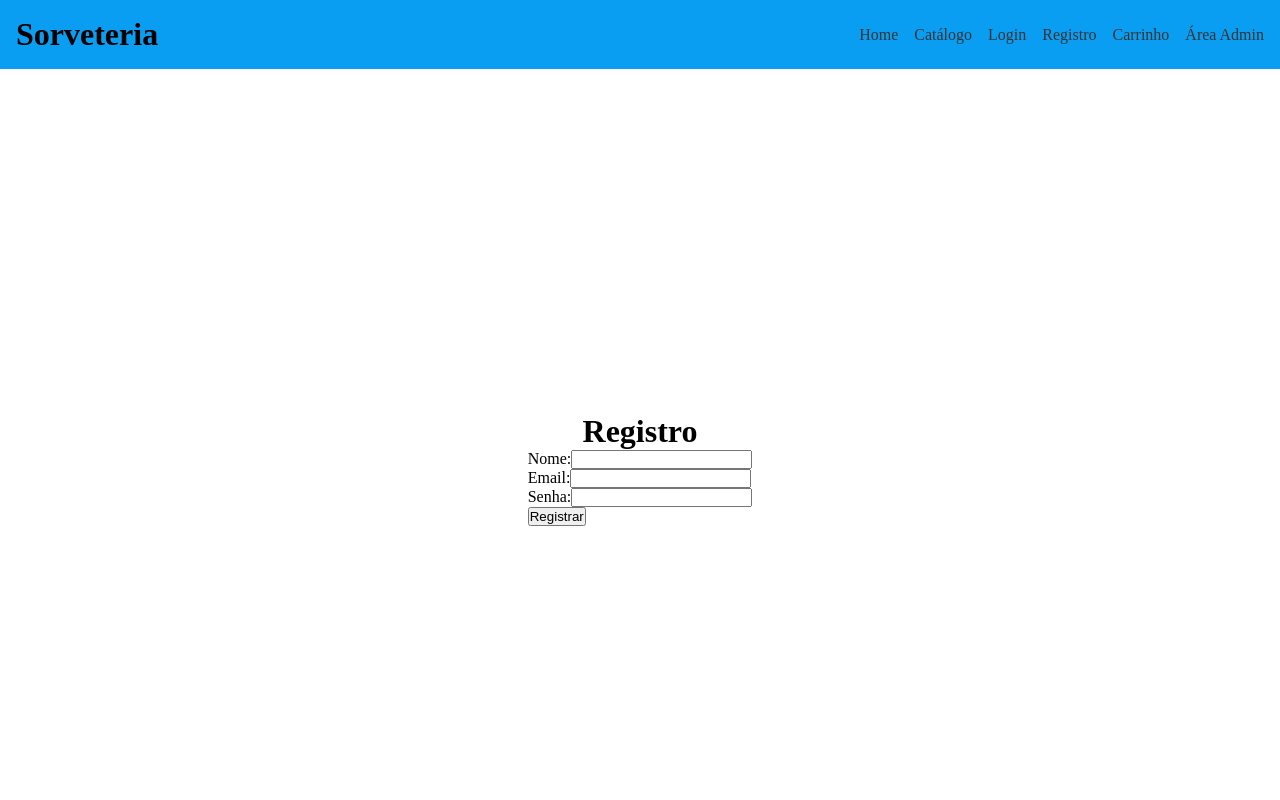
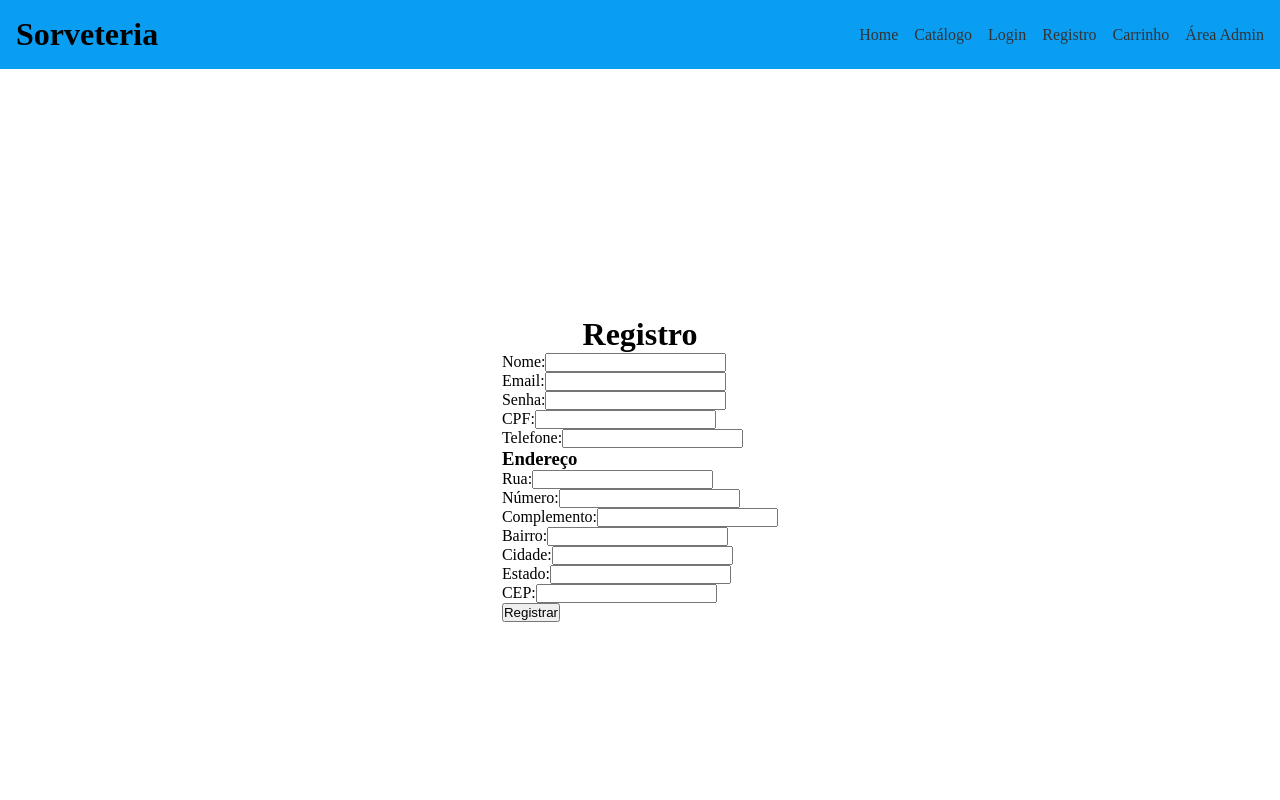
Before and after one commit to RuanKysa/SORVETERIA-FRONT, a Next.js app: page /register in a window 1280 px wide. Shown: the top 800 px of the page. Built offline with nearby package versions, Linux system fonts and the light colour scheme.

Commit message:
CHORE: REGISTER FORMS

```diff
--- a/src/pages/catalogo.js
+++ b/src/pages/catalogo.js
@@ -6,7 +6,6 @@ export default function catalogo() {
         <Layout>
             <div>
                 <main>
-                    <h1>CATALOGO</h1>
                     <ProductCatalog />
                 </main>
             </div>
--- a/src/pages/register.js
+++ b/src/pages/register.js
@@ -1,4 +1,3 @@
-// pages/register.js
 import React, { useState } from 'react';
 import axios from 'axios';
 import styles from '../styles/Auth.module.css';
@@ -9,9 +8,18 @@ const Register = () => {
     const [name, setName] = useState('');
     const [email, setEmail] = useState('');
     const [password, setPassword] = useState('');
+    const [cpf, setCpf] = useState('');
+    const [phone, setPhone] = useState('');
+    const [street, setStreet] = useState('');
+    const [number, setNumber] = useState('');
+    const [complement, setComplement] = useState('');
+    const [neighborhood, setNeighborhood] = useState('');
+    const [city, setCity] = useState('');
+    const [state, setState] = useState('');
+    const [zipCode, setZipCode] = useState('');
     const [error, setError] = useState(null);
     const [loading, setLoading] = useState(false);
-    const router = useRouter(); // Inicializando o useRouter
+    const router = useRouter();
 
     const handleSubmit = async (e) => {
         e.preventDefault();
@@ -23,9 +31,19 @@ const Register = () => {
                 name,
                 email,
                 password,
+                cpf,
+                phone,
+                address: {
+                    street,
+                    number,
+                    complement,
+                    neighborhood,
+                    city,
+                    state,
+                    zipCode,
+                },
             });
             console.log('Registro bem-sucedido:', response.data);
-            // Redirecionar para a página inicial após o registro
             router.push('/');
         } catch (error) {
             console.error('Erro ao registrar:', error);
@@ -67,6 +85,87 @@ const Register = () => {
                             required
                         />
                     </div>
+                    <div>
+                        <label>CPF:</label>
+                        <input
+                            type="text"
+                            value={cpf}
+                            onChange={(e) => setCpf(e.target.value)}
+                            required
+                        />
+                    </div>
+                    <div>
+                        <label>Telefone:</label>
+                        <input
+                            type="text"
+                            value={phone}
+                            onChange={(e) => setPhone(e.target.value)}
+                            required
+                        />
+                    </div>
+                    <h3>Endereço</h3>
+                    <div>
+                        <label>Rua:</label>
+                        <input
+                            type="text"
+                            value={street}
+                            onChange={(e) => setStreet(e.target.value)}
+                            required
+                        />
+                    </div>
+                    <div>
+                        <label>Número:</label>
+                        <input
+                            type="text"
+                            value={number}
+                            onChange={(e) => setNumber(e.target.value)}
+                            required
+                        />
+                    </div>
+                    <div>
+                        <label>Complemento:</label>
+                        <input
+                            type="text"
+                            value={complement}
+                            onChange={(e) => setComplement(e.target.value)}
+                        />
+                    </div>
+                    <div>
+                        <label>Bairro:</label>
+                        <input
+                            type="text"
+                            value={neighborhood}
+                            onChange={(e) => setNeighborhood(e.target.value)}
+                            required
+                        />
+                    </div>
+                    <div>
+                        <label>Cidade:</label>
+                        <input
+                            type="text"
+                            value={city}
+                            onChange={(e) => setCity(e.target.value)}
+                            required
+                        />
+                    </div>
+                    <div>
+                        <label>Estado:</label>
+                        <input
+                            type="text"
+                            value={state}
+                            onChange={(e) => setState(e.target.value)}
+                            required
+                        />
+                    </div>
+                    <div>
+                        <label>CEP:</label>
+                        <input
+                            type="text"
+                            value={zipCode}
+                            onChange={(e) => setZipCode(e.target.value)}
+                            required
+                        />
+                    </div>
                     <button type="submit" disabled={loading}>
                         {loading ? 'Carregando...' : 'Registrar'}
                     </button>
```
Also changed, not shown: src/components/ProductCRUD.js (+25 -2 lines), src/components/ProductCard.js (+28 -2 lines), src/styles/ProductCart.module.css (+35 -0 lines).
